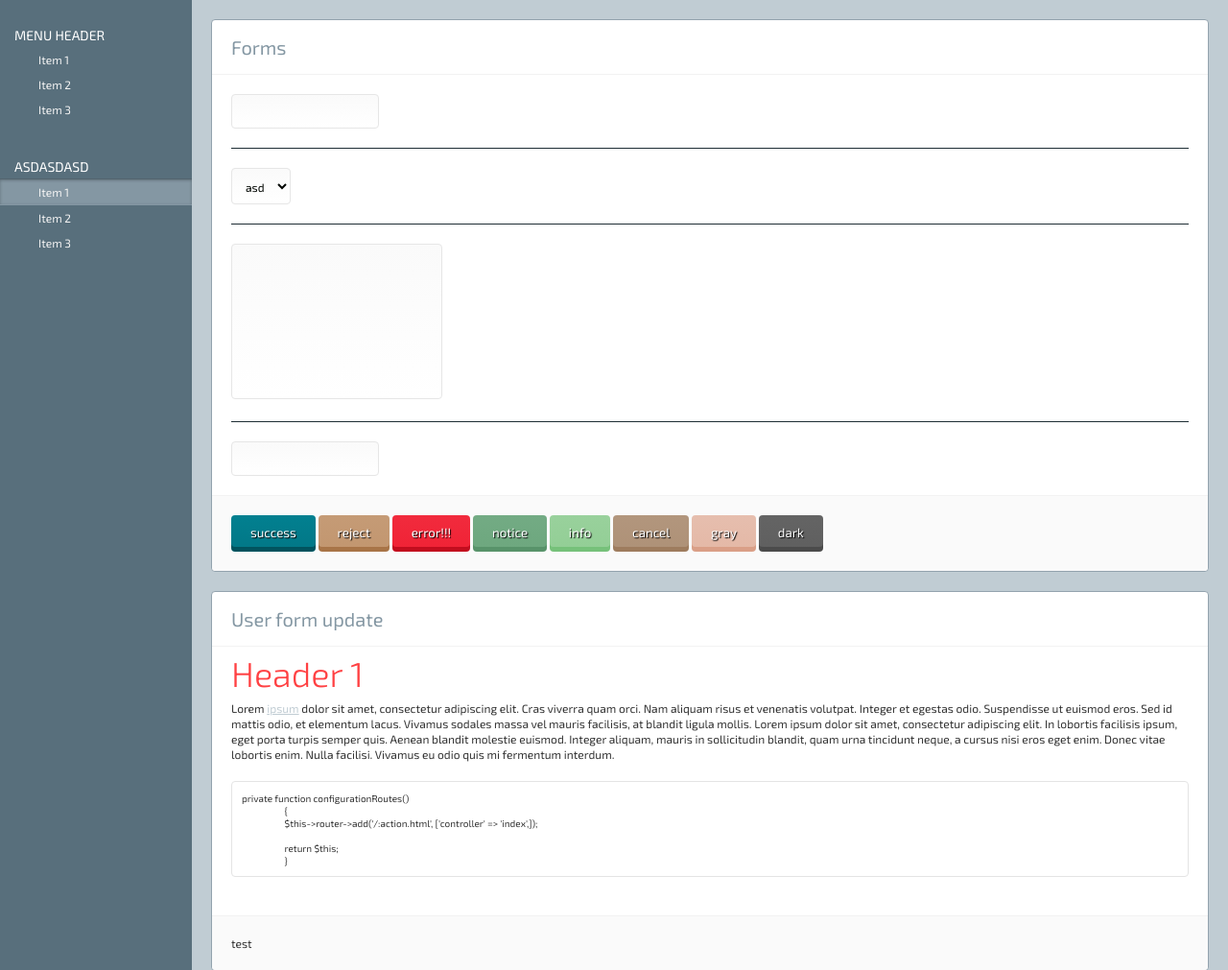
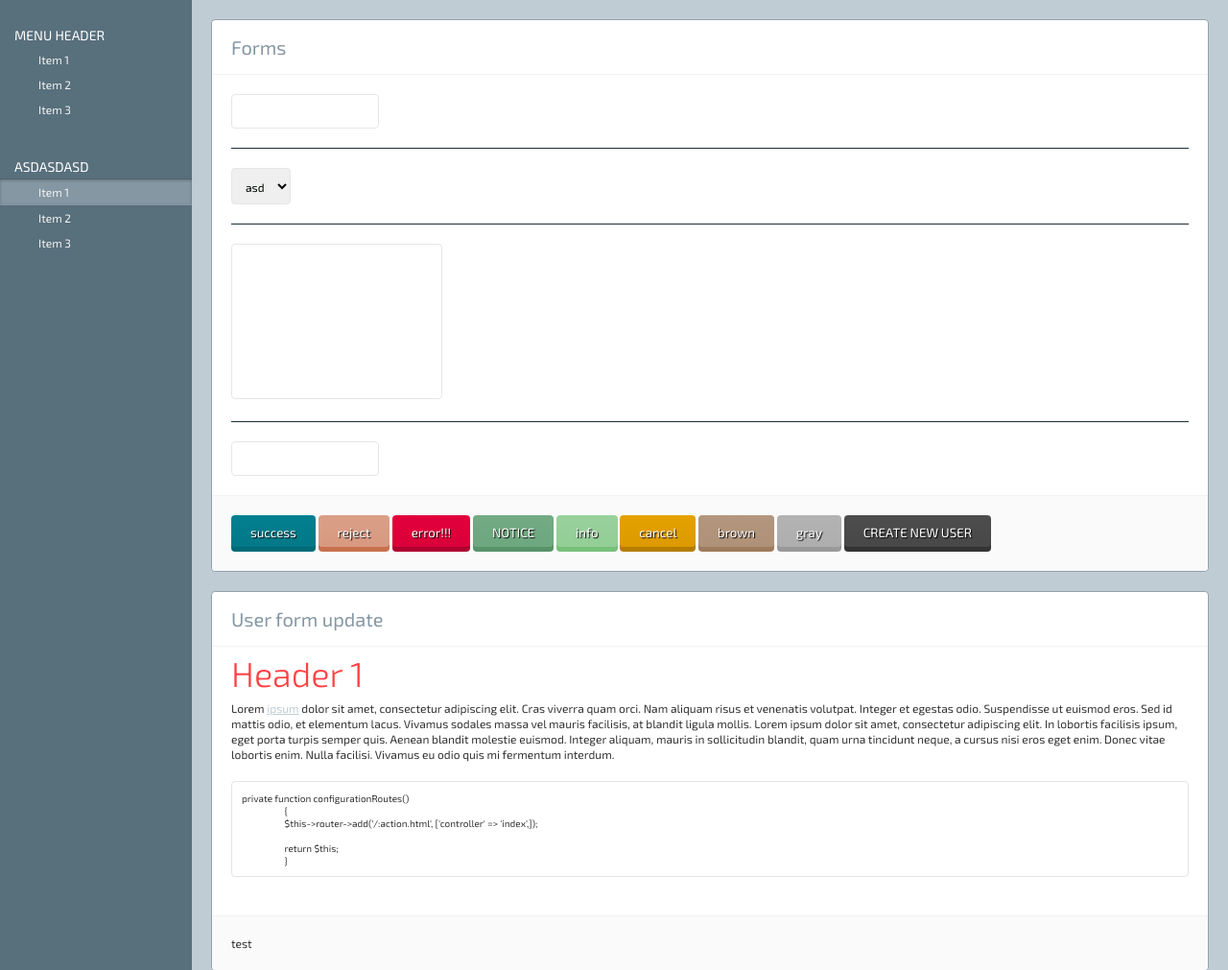
Before and after one commit to dez-php/adminka, a PHP site: page /web/html/DezPhpTemplate/index.html in a window 1280 px wide. Shown: the part 40-1051 px from the top of the page at 96% size. Run offline with PHP 8.4, Linux system fonts and the light colour scheme.

Commit message:
less buttons

```diff
--- a/web/html/DezPhpTemplate/css/main.css
+++ b/web/html/DezPhpTemplate/css/main.css
@@ -266,9 +266,6 @@ textarea {
   -webkit-border-radius: 4px;
           border-radius: 4px;
   color: #000501;
-  background-image: -webkit-gradient(linear, left top, left bottom, from(#fafafa), to(#FFFFFF));
-  background-image: -webkit-linear-gradient(top, #fafafa, #FFFFFF);
-  background-image: linear-gradient(to bottom, #fafafa, #FFFFFF);
 }
 input:not([type=submit]):not([type=file]):not([type=button]):focus,
 select:focus,
@@ -291,11 +288,26 @@ input[type=submit],
 button {
   text-shadow: 1px 1px 1px #000;
 }
+input[type=button].upper,
+input[type=submit].upper,
+button.upper {
+  text-transform: uppercase;
+}
+input[type=button]:active,
+input[type=submit]:active,
+button:active {
+  -webkit-box-shadow: none !important;
+          box-shadow: none !important;
+  -webkit-transform: translate(0px, 2px);
+      -ms-transform: translate(0px, 2px);
+          transform: translate(0px, 2px);
+  padding-bottom: 10px;
+}
 input[type=button].success,
 input[type=submit].success,
 button.success {
-  -webkit-box-shadow: inset 0px -5px 0 #01535e;
-          box-shadow: inset 0px -5px 0 #01535e;
+  -webkit-box-shadow: inset 0px -5px 0 #026a77;
+          box-shadow: inset 0px -5px 0 #026a77;
   background-image: -webkit-gradient(linear, left top, left bottom, from(#028090), to(#027786));
   background-image: -webkit-linear-gradient(top, #028090, #027786);
   background-image: linear-gradient(to bottom, #028090, #027786);
@@ -306,16 +318,6 @@ button.success:hover {
   background-image: -webkit-gradient(linear, left top, left bottom, from(#027786), to(#028090));
   background-image: -webkit-linear-gradient(top, #027786, #028090);
   background-image: linear-gradient(to bottom, #027786, #028090);
-}
-input[type=button].success:active,
-input[type=submit].success:active,
-button.success:active {
-  -webkit-box-shadow: none;
-          box-shadow: none;
-  -webkit-transform: translate(0px, 2px);
-      -ms-transform: translate(0px, 2px);
-          transform: translate(0px, 2px);
-  padding-bottom: 10px;
 }
 input[type=button].notice,
 input[type=submit].notice,
@@ -333,16 +335,6 @@ button.notice:hover {
   background-image: -webkit-linear-gradient(top, #6da77e, #73AB84);
   background-image: linear-gradient(to bottom, #6da77e, #73AB84);
 }
-input[type=button].notice:active,
-input[type=submit].notice:active,
-button.notice:active {
-  -webkit-box-shadow: none;
-          box-shadow: none;
-  -webkit-transform: translate(0px, 2px);
-      -ms-transform: translate(0px, 2px);
-          transform: translate(0px, 2px);
-  padding-bottom: 10px;
-}
 input[type=button].info,
 input[type=submit].info,
 button.info {
@@ -359,145 +351,101 @@ button.info:hover {
   background-image: -webkit-linear-gradient(top, #92ce95, #99D19C);
   background-image: linear-gradient(to bottom, #92ce95, #99D19C);
 }
-input[type=button].info:active,
-input[type=submit].info:active,
-button.info:active {
-  -webkit-box-shadow: none;
-          box-shadow: none;
-  -webkit-transform: translate(0px, 2px);
-      -ms-transform: translate(0px, 2px);
-          transform: translate(0px, 2px);
-  padding-bottom: 10px;
-}
 input[type=button].cancel,
 input[type=submit].cancel,
 button.cancel {
+  -webkit-box-shadow: inset 0px -5px 0 #b37d00;
+          box-shadow: inset 0px -5px 0 #b37d00;
+  background-image: -webkit-gradient(linear, left top, left bottom, from(#e5a100), to(#db9900));
+  background-image: -webkit-linear-gradient(top, #e5a100, #db9900);
+  background-image: linear-gradient(to bottom, #e5a100, #db9900);
+}
+input[type=button].cancel:hover,
+input[type=submit].cancel:hover,
+button.cancel:hover {
+  background-image: -webkit-gradient(linear, left top, left bottom, from(#db9900), to(#e5a100));
+  background-image: -webkit-linear-gradient(top, #db9900, #e5a100);
+  background-image: linear-gradient(to bottom, #db9900, #e5a100);
+}
+input[type=button].warning,
+input[type=submit].warning,
+button.warning {
+  -webkit-box-shadow: inset 0px -5px 0 #c8704d;
+          box-shadow: inset 0px -5px 0 #c8704d;
+  background-image: -webkit-gradient(linear, left top, left bottom, from(#da9f87), to(#d8987f));
+  background-image: -webkit-linear-gradient(top, #da9f87, #d8987f);
+  background-image: linear-gradient(to bottom, #da9f87, #d8987f);
+}
+input[type=button].warning:hover,
+input[type=submit].warning:hover,
+button.warning:hover {
+  background-image: -webkit-gradient(linear, left top, left bottom, from(#d8987f), to(#da9f87));
+  background-image: -webkit-linear-gradient(top, #d8987f, #da9f87);
+  background-image: linear-gradient(to bottom, #d8987f, #da9f87);
+}
+input[type=button].error,
+input[type=submit].error,
+button.error {
+  -webkit-box-shadow: inset 0px -5px 0 #af002f;
+          box-shadow: inset 0px -5px 0 #af002f;
+  background-image: -webkit-gradient(linear, left top, left bottom, from(#e2003c), to(#d80039));
+  background-image: -webkit-linear-gradient(top, #e2003c, #d80039);
+  background-image: linear-gradient(to bottom, #e2003c, #d80039);
+}
+input[type=button].error:hover,
+input[type=submit].error:hover,
+button.error:hover {
+  background-image: -webkit-gradient(linear, left top, left bottom, from(#d80039), to(#e2003c));
+  background-image: -webkit-linear-gradient(top, #d80039, #e2003c);
+  background-image: linear-gradient(to bottom, #d80039, #e2003c);
+}
+input[type=button].brown,
+input[type=submit].brown,
+button.brown {
   -webkit-box-shadow: inset 0px -5px 0 #9e7c5e;
           box-shadow: inset 0px -5px 0 #9e7c5e;
   background-image: -webkit-gradient(linear, left top, left bottom, from(#B2967D), to(#ae9177));
   background-image: -webkit-linear-gradient(top, #B2967D, #ae9177);
   background-image: linear-gradient(to bottom, #B2967D, #ae9177);
 }
-input[type=button].cancel:hover,
-input[type=submit].cancel:hover,
-button.cancel:hover {
+input[type=button].brown:hover,
+input[type=submit].brown:hover,
+button.brown:hover {
   background-image: -webkit-gradient(linear, left top, left bottom, from(#ae9177), to(#B2967D));
   background-image: -webkit-linear-gradient(top, #ae9177, #B2967D);
   background-image: linear-gradient(to bottom, #ae9177, #B2967D);
 }
-input[type=button].cancel:active,
-input[type=submit].cancel:active,
-button.cancel:active {
-  -webkit-box-shadow: none;
-          box-shadow: none;
-  -webkit-transform: translate(0px, 2px);
-      -ms-transform: translate(0px, 2px);
-          transform: translate(0px, 2px);
-  padding-bottom: 10px;
-}
 input[type=button].gray,
 input[type=submit].gray,
 button.gray {
-  -webkit-box-shadow: inset 0px -5px 0 #da9f87;
-          box-shadow: inset 0px -5px 0 #da9f87;
-  background-image: -webkit-gradient(linear, left top, left bottom, from(#E6BEAE), to(#e4b8a6));
-  background-image: -webkit-linear-gradient(top, #E6BEAE, #e4b8a6);
-  background-image: linear-gradient(to bottom, #E6BEAE, #e4b8a6);
+  -webkit-box-shadow: inset 0px -5px 0 #999999;
+          box-shadow: inset 0px -5px 0 #999999;
+  background-image: -webkit-gradient(linear, left top, left bottom, from(#b3b3b3), to(#adadad));
+  background-image: -webkit-linear-gradient(top, #b3b3b3, #adadad);
+  background-image: linear-gradient(to bottom, #b3b3b3, #adadad);
 }
 input[type=button].gray:hover,
 input[type=submit].gray:hover,
 button.gray:hover {
-  background-image: -webkit-gradient(linear, left top, left bottom, from(#e4b8a6), to(#E6BEAE));
-  background-image: -webkit-linear-gradient(top, #e4b8a6, #E6BEAE);
-  background-image: linear-gradient(to bottom, #e4b8a6, #E6BEAE);
-}
-input[type=button].gray:active,
-input[type=submit].gray:active,
-button.gray:active {
-  -webkit-box-shadow: none;
-          box-shadow: none;
-  -webkit-transform: translate(0px, 2px);
-      -ms-transform: translate(0px, 2px);
-          transform: translate(0px, 2px);
-  padding-bottom: 10px;
+  background-image: -webkit-gradient(linear, left top, left bottom, from(#adadad), to(#b3b3b3));
+  background-image: -webkit-linear-gradient(top, #adadad, #b3b3b3);
+  background-image: linear-gradient(to bottom, #adadad, #b3b3b3);
 }
 input[type=button].dark,
 input[type=submit].dark,
 button.dark {
-  -webkit-box-shadow: inset 0px -5px 0 #4b4b4b;
-          box-shadow: inset 0px -5px 0 #4b4b4b;
-  background-image: -webkit-gradient(linear, left top, left bottom, from(#646464), to(#5f5f5f));
-  background-image: -webkit-linear-gradient(top, #646464, #5f5f5f);
-  background-image: linear-gradient(to bottom, #646464, #5f5f5f);
+  -webkit-box-shadow: inset 0px -5px 0 #333333;
+          box-shadow: inset 0px -5px 0 #333333;
+  background-image: -webkit-gradient(linear, left top, left bottom, from(#4d4d4d), to(#474747));
+  background-image: -webkit-linear-gradient(top, #4d4d4d, #474747);
+  background-image: linear-gradient(to bottom, #4d4d4d, #474747);
 }
 input[type=button].dark:hover,
 input[type=submit].dark:hover,
 button.dark:hover {
-  background-image: -webkit-gradient(linear, left top, left bottom, from(#5f5f5f), to(#646464));
-  background-image: -webkit-linear-gradient(top, #5f5f5f, #646464);
-  background-image: linear-gradient(to bottom, #5f5f5f, #646464);
-}
-input[type=button].dark:active,
-input[type=submit].dark:active,
-button.dark:active {
-  -webkit-box-shadow: none;
-          box-shadow: none;
-  -webkit-transform: translate(0px, 2px);
-      -ms-transform: translate(0px, 2px);
-          transform: translate(0px, 2px);
-  padding-bottom: 10px;
-}
-input[type=button].warning,
-input[type=submit].warning,
-button.warning {
-  -webkit-box-shadow: inset 0px -5px 0 #a87447;
-          box-shadow: inset 0px -5px 0 #a87447;
-  background-image: -webkit-gradient(linear, left top, left bottom, from(#c59b76), to(#c2966f));
-  background-image: -webkit-linear-gradient(top, #c59b76, #c2966f);
-  background-image: linear-gradient(to bottom, #c59b76, #c2966f);
-}
-input[type=button].warning:hover,
-input[type=submit].warning:hover,
-button.warning:hover {
-  background-image: -webkit-gradient(linear, left top, left bottom, from(#c2966f), to(#c59b76));
-  background-image: -webkit-linear-gradient(top, #c2966f, #c59b76);
-  background-image: linear-gradient(to bottom, #c2966f, #c59b76);
-}
-input[type=button].warning:active,
-input[type=submit].warning:active,
-button.warning:active {
-  -webkit-box-shadow: none;
-          box-shadow: none;
-  -webkit-transform: translate(0px, 2px);
-      -ms-transform: translate(0px, 2px);
-          transform: translate(0px, 2px);
-  padding-bottom: 10px;
-}
-input[type=button].error,
-input[type=submit].error,
-button.error {
-  -webkit-box-shadow: inset 0px -5px 0 #c20d1e;
-          box-shadow: inset 0px -5px 0 #c20d1e;
-  background-image: -webkit-gradient(linear, left top, left bottom, from(#f12b3d), to(#f02235));
-  background-image: -webkit-linear-gradient(top, #f12b3d, #f02235);
-  background-image: linear-gradient(to bottom, #f12b3d, #f02235);
-}
-input[type=button].error:hover,
-input[type=submit].error:hover,
-button.error:hover {
-  background-image: -webkit-gradient(linear, left top, left bottom, from(#f02235), to(#f12b3d));
-  background-image: -webkit-linear-gradient(top, #f02235, #f12b3d);
-  background-image: linear-gradient(to bottom, #f02235, #f12b3d);
-}
-input[type=button].error:active,
-input[type=submit].error:active,
-button.error:active {
-  -webkit-box-shadow: none;
-          box-shadow: none;
-  -webkit-transform: translate(0px, 2px);
-      -ms-transform: translate(0px, 2px);
-          transform: translate(0px, 2px);
-  padding-bottom: 10px;
+  background-image: -webkit-gradient(linear, left top, left bottom, from(#474747), to(#4d4d4d));
+  background-image: -webkit-linear-gradient(top, #474747, #4d4d4d);
+  background-image: linear-gradient(to bottom, #474747, #4d4d4d);
 }
 * {
   font-family: 'Exo 2', 'Open Sans', sans-serif;
--- a/web/html/DezPhpTemplate/index.html
+++ b/web/html/DezPhpTemplate/index.html
@@ -19,7 +19,7 @@
         <a href="#">Header item 4</a>
         <a href="#">Header item 2</a>
         <a href="#">Header item 3</a>
-        <a href="#">Header item 4</a>
+        <a href="#" class="upper">Header item 4</a>
     </nav>
 </header>
 
@@ -90,11 +90,12 @@
                 <input type="submit" class="success" value="success">
                 <button class="warning">reject</button>
                 <button class="error">error!!!</button>
-                <button class="notice">notice</button>
+                <button class="notice upper">notice</button>
                 <button class="info">info</button>
                 <button class="cancel">cancel</button>
+                <button class="brown">brown</button>
                 <button class="gray">gray</button>
-                <button class="dark">dark</button>
+                <button class="dark upper">create new user</button>
 
 
             </div>
--- a/web/html/DezPhpTemplate/less/buttons/3d-buttons.less
+++ b/web/html/DezPhpTemplate/less/buttons/3d-buttons.less
@@ -4,108 +4,58 @@ button {
 
   text-shadow: 1px 1px 1px #000;
 
-  &.success {
-    box-shadow: inset 0px -5px 0 darken(@buttonColorSuccess, 10%);
-    .gradient(@buttonColorSuccess, darken(@buttonColorSuccess, 2%));
+  &.upper {
+    text-transform: uppercase;
+  }
+
+  &:active {
+    box-shadow: none !important;
+    transform: translate(0px, 2px);
+    padding-bottom: 10px;
+  }
+
+  .buttonSetting(@buttonColor: darken(@buttonColorGray, 10%), @shadowFactor: 10%) {
+    box-shadow: inset 0px -5px 0 darken(@buttonColor, @shadowFactor);
+    .gradient(@buttonColor, darken(@buttonColor, 2%));
     &:hover{
-      .gradient(darken(@buttonColorSuccess, 2%), @buttonColorSuccess);
-    }
-    &:active {
-      box-shadow: none;
-      transform: translate(0px, 2px);
-      padding-bottom: 10px;
+      .gradient(darken(@buttonColor, 2%), @buttonColor);
     }
   }
 
+  &.success {
+    .buttonSetting(@buttonColorSuccess, 5%);
+  }
+
   &.notice {
-    box-shadow: inset 0px -5px 0 darken(@buttonColorNotice, 10%);
-    .gradient(@buttonColorNotice, darken(@buttonColorNotice, 2%));
-    &:hover{
-      .gradient(darken(@buttonColorNotice, 2%), @buttonColorNotice);
-    }
-    &:active {
-      box-shadow: none;
-      transform: translate(0px, 2px);
-      padding-bottom: 10px;
-    }
+    .buttonSetting(@buttonColorNotice);
   }
 
   &.info {
-    box-shadow: inset 0px -5px 0 darken(@buttonColorInfo, 10%);
-    .gradient(@buttonColorInfo, darken(@buttonColorInfo, 2%));
-    &:hover{
-      .gradient(darken(@buttonColorInfo, 2%), @buttonColorInfo);
-    }
-    &:active {
-      box-shadow: none;
-      transform: translate(0px, 2px);
-      padding-bottom: 10px;
-    }
+    .buttonSetting(@buttonColorInfo);
   }
 
   &.cancel {
-    box-shadow: inset 0px -5px 0 darken(@buttonColorCancel, 10%);
-    .gradient(@buttonColorCancel, darken(@buttonColorCancel, 2%));
-    &:hover{
-      .gradient(darken(@buttonColorCancel, 2%), @buttonColorCancel);
-    }
-    &:active {
-      box-shadow: none;
-      transform: translate(0px, 2px);
-      padding-bottom: 10px;
-    }
+    .buttonSetting(@buttonColorCancel);
+  }
+
+  &.warning {
+    .buttonSetting(@buttonColorWarning, 15%);
+  }
+
+  &.error {
+    .buttonSetting(@buttonColorError);
+  }
+
+  &.brown {
+    .buttonSetting(@buttonColorBrown);
   }
 
   &.gray {
-    box-shadow: inset 0px -5px 0 darken(@buttonColorGray, 10%);
-    .gradient(@buttonColorGray, darken(@buttonColorGray, 2%));
-    &:hover{
-      .gradient(darken(@buttonColorGray, 2%), @buttonColorGray);
-    }
-    &:active {
-      box-shadow: none;
-      transform: translate(0px, 2px);
-      padding-bottom: 10px;
-    }
+    .buttonSetting(@buttonColorGray);
   }
 
   &.dark {
-    box-shadow: inset 0px -5px 0 darken(@buttonColorDark, 10%);
-    .gradient(@buttonColorDark, darken(@buttonColorDark, 2%));
-    &:hover{
-      .gradient(darken(@buttonColorDark, 2%), @buttonColorDark);
-    }
-    &:active {
-      box-shadow: none;
-      transform: translate(0px, 2px);
-      padding-bottom: 10px;
-    }
-  }
-
-  &.warning {
-    box-shadow: inset 0px -5px 0 darken(@buttonColorWarning, 15%);
-    .gradient(@buttonColorWarning, darken(@buttonColorWarning, 2%));
-    &:hover{
-      .gradient(darken(@buttonColorWarning, 2%), @buttonColorWarning);
-    }
-    &:active {
-      box-shadow: none;
-      transform: translate(0px, 2px);
-      padding-bottom: 10px;
-    }
-  }
-
-  &.error {
-    box-shadow: inset 0px -5px 0 darken(@buttonColorError, 15%);
-    .gradient(@buttonColorError, darken(@buttonColorError, 2%));
-    &:hover{
-      .gradient(darken(@buttonColorError, 2%), @buttonColorError);
-    }
-    &:active {
-      box-shadow: none;
-      transform: translate(0px, 2px);
-      padding-bottom: 10px;
-    }
+    .buttonSetting(@buttonColorDark);
   }
 
 }
--- a/web/html/DezPhpTemplate/less/forms.less
+++ b/web/html/DezPhpTemplate/less/forms.less
@@ -19,7 +19,7 @@ select, textarea {
   border: 1px solid darken(@colorWhite, 10%);
   border-radius: 4px;
   color: @colorNiceBlack;
-  .gradient(darken(@colorWhite, 2%), @colorWhite);
+  //.gradient(darken(@colorWhite, 2%), @colorWhite);
   &:focus {
     border-color: darken(@colorWhite, 15%);
   }
--- a/web/html/DezPhpTemplate/less/variables.less
+++ b/web/html/DezPhpTemplate/less/variables.less
@@ -51,8 +51,9 @@
 @buttonColorSuccess: @colorMetallicSeaweed;
 @buttonColorNotice: @colorIguanaGreen;
 @buttonColorInfo: @colorEtonGreen;
-@buttonColorCancel: @colorPaleTaupe;
-@buttonColorGray: @colorDesertSand;
-@buttonColorDark: lighten(#313131, 20%);
-@buttonColorWarning: @colorAntiQueBrass;
-@buttonColorError: darken(@colorFieryRose, 10%);
+@buttonColorCancel: darken(@colorOrangeYellow, 25%);
+@buttonColorBrown: @colorPaleTaupe;
+@buttonColorGray: darken(@colorWhite, 30%);
+@buttonColorDark: darken(@colorWhite, 70%);
+@buttonColorWarning: darken(@colorDesertSand, 10%);
+@buttonColorError: darken(@colorCrimson, 10%);
```
